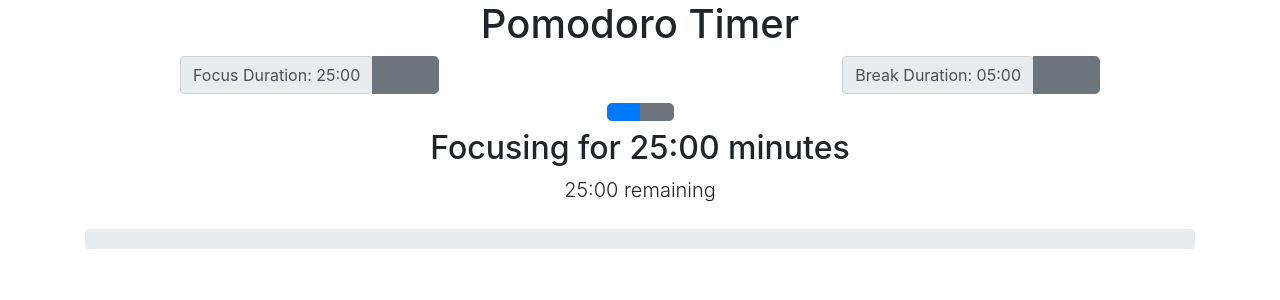
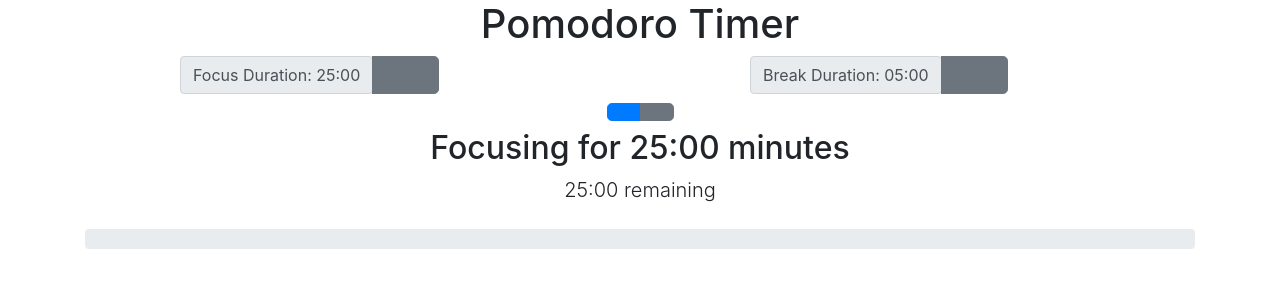
Before and after one commit to jfaulk3/Pomodoro-Timer, a React (Create React App) app: page / in a window 1280 px wide. Shown: the top 300 px of the page. Built offline with nearby package versions, Linux system fonts and the light colour scheme; a web font is replaced by a local one.

Commit message:
Button increase/decrease implemented

```diff
--- a/src/pomodoro/Pomodoro.js
+++ b/src/pomodoro/Pomodoro.js
@@ -18,7 +18,6 @@ function Pomodoro() {
       ...time,
       [type]: value,
     });
-    console.log(time);
   };
   useInterval(
     () => {
--- a/src/pomodoro/TimeContainer.js
+++ b/src/pomodoro/TimeContainer.js
@@ -10,35 +10,16 @@ function TimeContainer({ time, changeTime }) {
         changeTime={changeTime}
         max={60}
         min={5}
+        skipVal={5}
       />
-      <div className="col-4">
-        <div className="float-right">
-          <div className="input-group input-group-lg mb-2">
-            <span className="input-group-text" data-testid="duration-break">
-              {/* TODO: Update this text to display the current break session duration */}
-              Break Duration: 05:00
-            </span>
-            <div className="input-group-append">
-              {/* TODO: Implement decreasing break duration and disable during a focus or break session*/}
-              <button
-                type="button"
-                className="btn btn-secondary"
-                data-testid="decrease-break"
-              >
-                <span className="oi oi-minus" />
-              </button>
-              {/* TODO: Implement increasing break duration and disable during a focus or break session*/}
-              <button
-                type="button"
-                className="btn btn-secondary"
-                data-testid="increase-break"
-              >
-                <span className="oi oi-plus" />
-              </button>
-            </div>
-          </div>
-        </div>
-      </div>
+      <TimeSet
+        type={"Break"}
+        time={time.break}
+        changeTime={changeTime}
+        max={15}
+        min={1}
+        skipVal={1}
+      />
     </div>
   );
 }
--- a/src/pomodoro/TimeSet.js
+++ b/src/pomodoro/TimeSet.js
@@ -1,16 +1,19 @@
 import React from "react";
 import { minutesToDuration } from "../utils/duration/index";
 
-function TimeSet({ type, time, changeTime, max, min }) {
+function TimeSet({ type, time, changeTime, max, min, skipVal }) {
   const displayTime = minutesToDuration(time);
-  const [minus, plus] = [-5, 5];
+  const [minus, plus] = [skipVal * -1, skipVal];
   const handleClick = (value) =>
     changeTime(type.toLowerCase(), Math.min(Math.max(time + value, min), max));
 
   return (
     <div className="col-4">
       <div className="input-group input-group-lg mb-2">
-        <span className="input-group-text" data-testid="duration-focus">
+        <span
+          className="input-group-text"
+          data-testid={`duration-${type.toLowerCase()}`}
+        >
           {/* TODO: Update this text to display the current focus session duration */}
           {type} Duration: {displayTime}
         </span>
@@ -19,7 +22,7 @@ function TimeSet({ type, time, changeTime, max, min }) {
           <button
             type="button"
             className="btn btn-secondary"
-            data-testid="decrease-focus"
+            data-testid={`decrease-${type.toLowerCase()}`}
             onClick={() => {
               handleClick(minus);
             }}
@@ -30,7 +33,7 @@ function TimeSet({ type, time, changeTime, max, min }) {
           <button
             type="button"
             className="btn btn-secondary"
-            data-testid="increase-focus"
+            data-testid={`increase-${type.toLowerCase()}`}
             onClick={() => {
               handleClick(plus);
             }}
```
